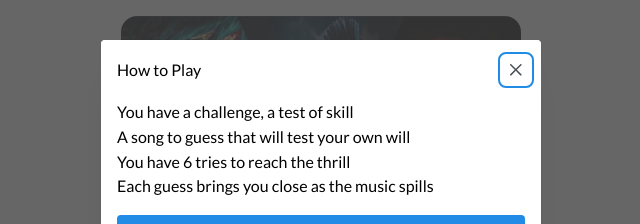
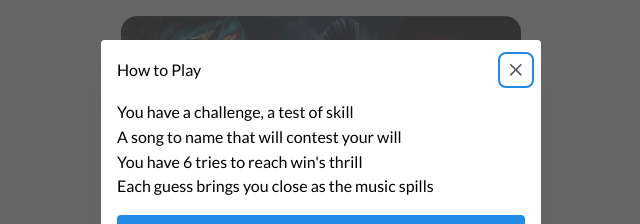
Before and after one commit to dylanvu/Epicdle, a Next.js app in the folder epicdle/: page /game in a window 1280 px wide. Shown: the top 224 px of the page, without its empty margins (319-959 px from the left). Built offline with nearby package versions, Linux system fonts and the light colour scheme.

Commit message:
rework the tutorial to be even better

```diff
--- a/epicdle/components/TutorialModal/TutorialModal.tsx
+++ b/epicdle/components/TutorialModal/TutorialModal.tsx
@@ -18,8 +18,8 @@ export default function TutorialModal({
       className={styles.game}
     >
       <Text>You have a challenge, a test of skill</Text>
-      <Text>A song to guess that will test your own will</Text>
-      <Text>You have {MAX_GUESSES.toString()} tries to reach the thrill</Text>
+      <Text>A song to name that will contest your will</Text>
+      <Text>You have {MAX_GUESSES.toString()} tries to reach win's thrill</Text>
       <Text>Each guess brings you close as the music spills</Text>
       <Button onClick={modalHandler.close} mt="md" w="100%">
         Let's Go!
```
